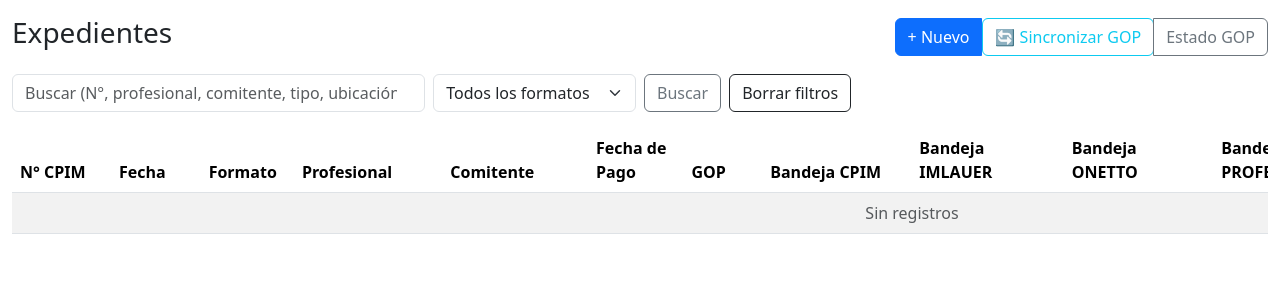
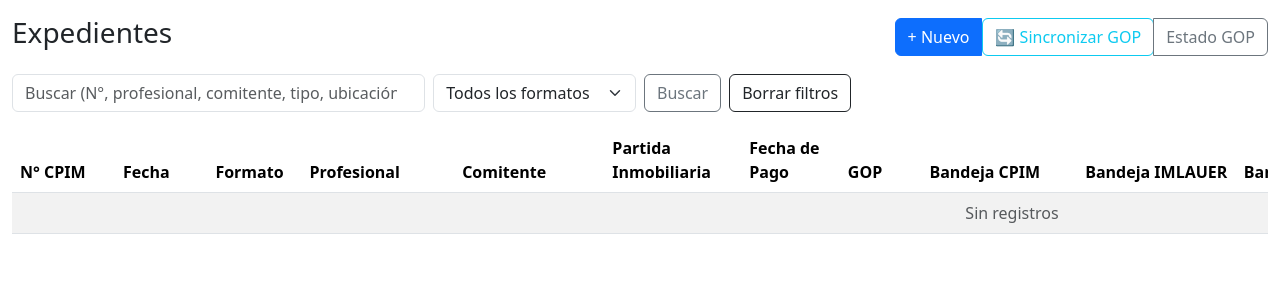
Before and after one commit to Sandeje96/Manejo-expedientes, a Flask app: page /expedientes in a window 1280 px wide. Shown: the part 56-356 px from the top of the page. Run offline with Flask 3, Linux system fonts and the light colour scheme; data that the repository does not hold is empty.

Commit message:
columna PI

```diff
--- a/templates/expedientes_list.html
+++ b/templates/expedientes_list.html
@@ -43,7 +43,7 @@
 
 <!-- Tabla más ancha con scroll horizontal -->
 <div class="table-responsive" style="overflow-x: auto;">
-<table class="table table-striped table-hover align-middle" style="min-width: 1800px;">
+<table class="table table-striped table-hover align-middle" style="min-width: 2000px;">
   <thead>
     <tr>
       <th style="width: 130px;">N° CPIM</th>
@@ -51,6 +51,7 @@
       <th style="width: 100px;">Formato</th>
       <th style="width: 180px;">Profesional</th>
       <th style="width: 180px;">Comitente</th>
+      <th style="width: 150px;">Partida Inmobiliaria</th>
       <th style="width: 120px;">Fecha de Pago</th>
       <th style="width: 100px;">GOP</th>
       <th style="width: 200px;">Bandeja CPIM</th>
@@ -88,6 +89,13 @@
       </td>
       <td style="max-width: 180px; overflow: hidden; text-overflow: ellipsis; white-space: nowrap;" title="{{ it.nombre_comitente or '' }}">
         {{ it.nombre_comitente or '' }}
+      </td>
+      <td style="max-width: 150px; overflow: hidden; text-overflow: ellipsis; white-space: nowrap;" title="{{ it.partida_inmobiliaria or '' }}">
+        {% if it.partida_inmobiliaria %}
+          <span class="badge bg-light text-dark border">{{ it.partida_inmobiliaria }}</span>
+        {% else %}
+          <span class="text-muted">-</span>
+        {% endif %}
       </td>
       <td>
         {% if it.fecha_salida %}
@@ -265,7 +273,7 @@
       </td>
     </tr>
     {% else %}
-    <tr><td colspan="15" class="text-center text-muted">Sin registros</td></tr>
+    <tr><td colspan="16" class="text-center text-muted">Sin registros</td></tr>
     {% endfor %}
   </tbody>
 </table>
```
